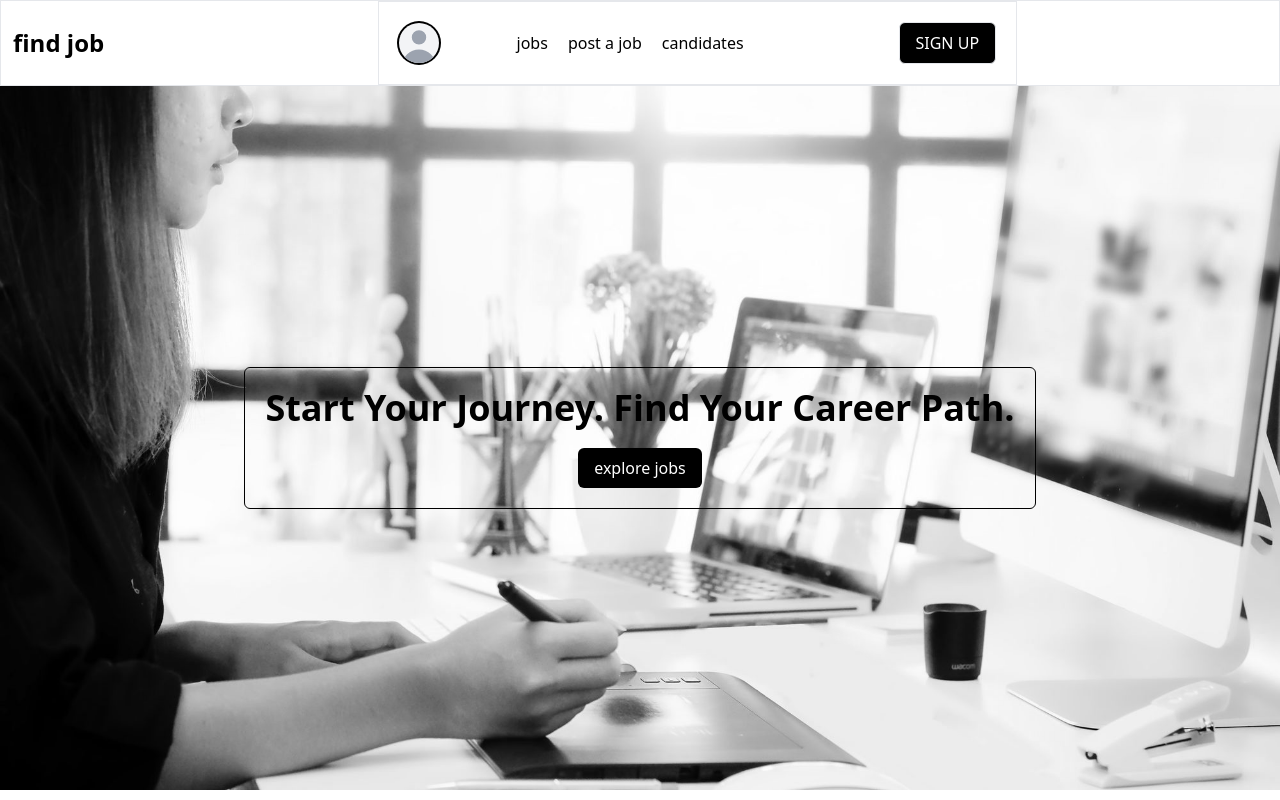
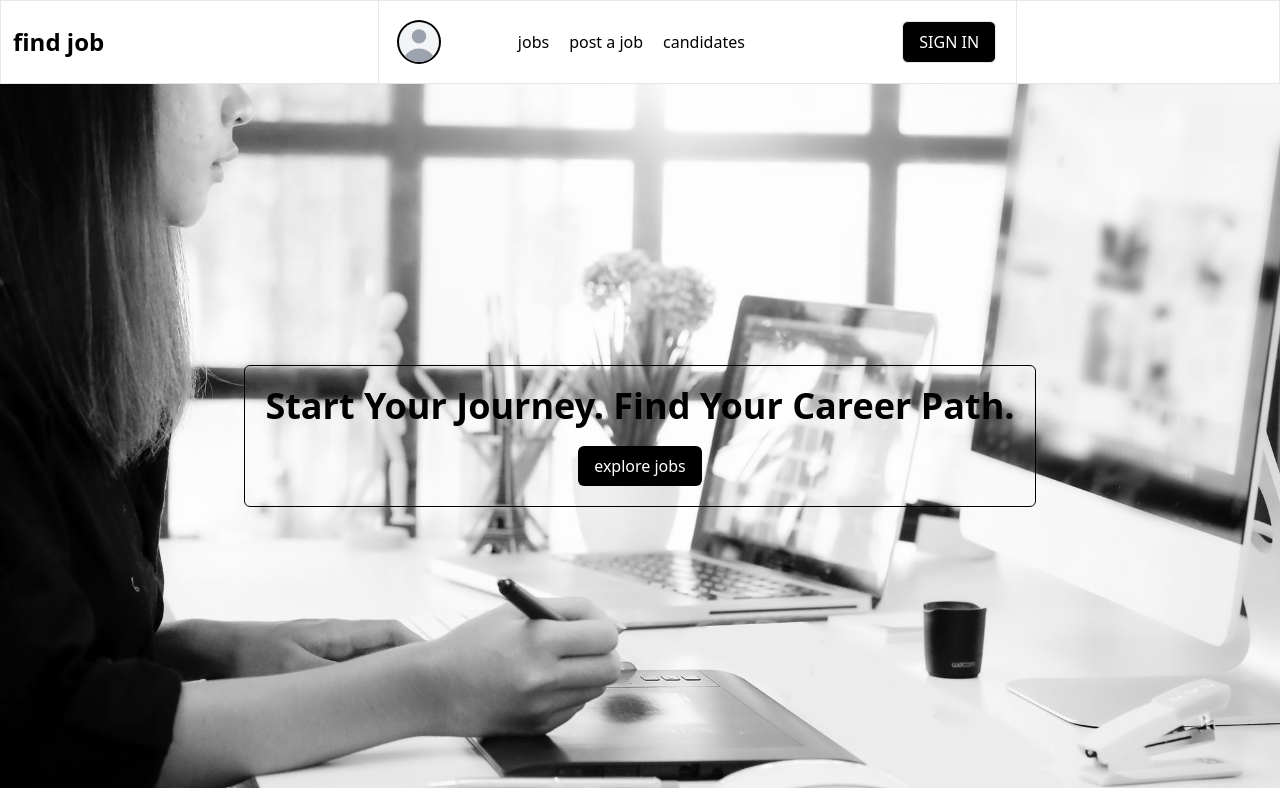
Before and after one commit to d1d4r/find-jobs, a Vue app: page / in a window 1280 px wide. Shown: the top 800 px of the page. Built offline with nearby package versions, Linux system fonts and the light colour scheme; no server answers.

Commit message:
after click each item in nav back close navbar //toggleOpen

```diff
--- a/src/components/NavBar.vue
+++ b/src/components/NavBar.vue
@@ -19,12 +19,12 @@
       </button>
     </div>
     <div
-      class="absolute w-full p-5 bg-white border sm:static sm:w-1/2 sm:m-auto"
+      class="absolute w-full p-5 bg-white border-l border-r sm:static sm:w-1/2 sm:m-auto"
       :class="{ 'hidden sm:block': isOpen }"
     >
       <ul class="flex flex-col gap-4 sm:flex-row sm:items-center sm:justify-between">
         <li>
-          <RouterLink :to="{ name: 'profile' }">
+          <RouterLink @click="toggleOpen" :to="{ name: 'profile' }">
             <div
               class="relative w-10 h-10 overflow-hidden bg-gray-100 rounded-full ring-2 ring-black dark:bg-gray-600"
             >
@@ -44,9 +44,21 @@
           </RouterLink>
         </li>
         <div class="flex flex-col gap-5 sm:flex-row">
-          <li><RouterLink :to="{ name: 'jobs', query: { page: '1' } }">jobs</RouterLink></li>
-          <li><RouterLink :to="{ name: 'post-job' }" class="">post a job</RouterLink></li>
-          <li><RouterLink :to="{ name: 'candidates' }" class="">candidates</RouterLink></li>
+          <li>
+            <RouterLink @click="toggleOpen" :to="{ name: 'jobs', query: { page: '1' } }"
+              >jobs</RouterLink
+            >
+          </li>
+          <li>
+            <RouterLink @click="toggleOpen" :to="{ name: 'post-job' }" class=""
+              >post a job</RouterLink
+            >
+          </li>
+          <li>
+            <RouterLink @click="toggleOpen" :to="{ name: 'candidates' }" class=""
+              >candidates</RouterLink
+            >
+          </li>
         </div>
         <li>
           <button
@@ -62,7 +74,7 @@
           <button
             class="px-4 py-2 text-white bg-black border rounded-md hover:bg-gray-800 active:bg-slate-900"
           >
-            <RouterLink v-if="!state.isAuthenticated" to="/signup"> SIGN UP </RouterLink>
+            <RouterLink v-if="!state.isAuthenticated" to="/signin"> SIGN IN </RouterLink>
           </button>
         </li>
       </ul>
```
